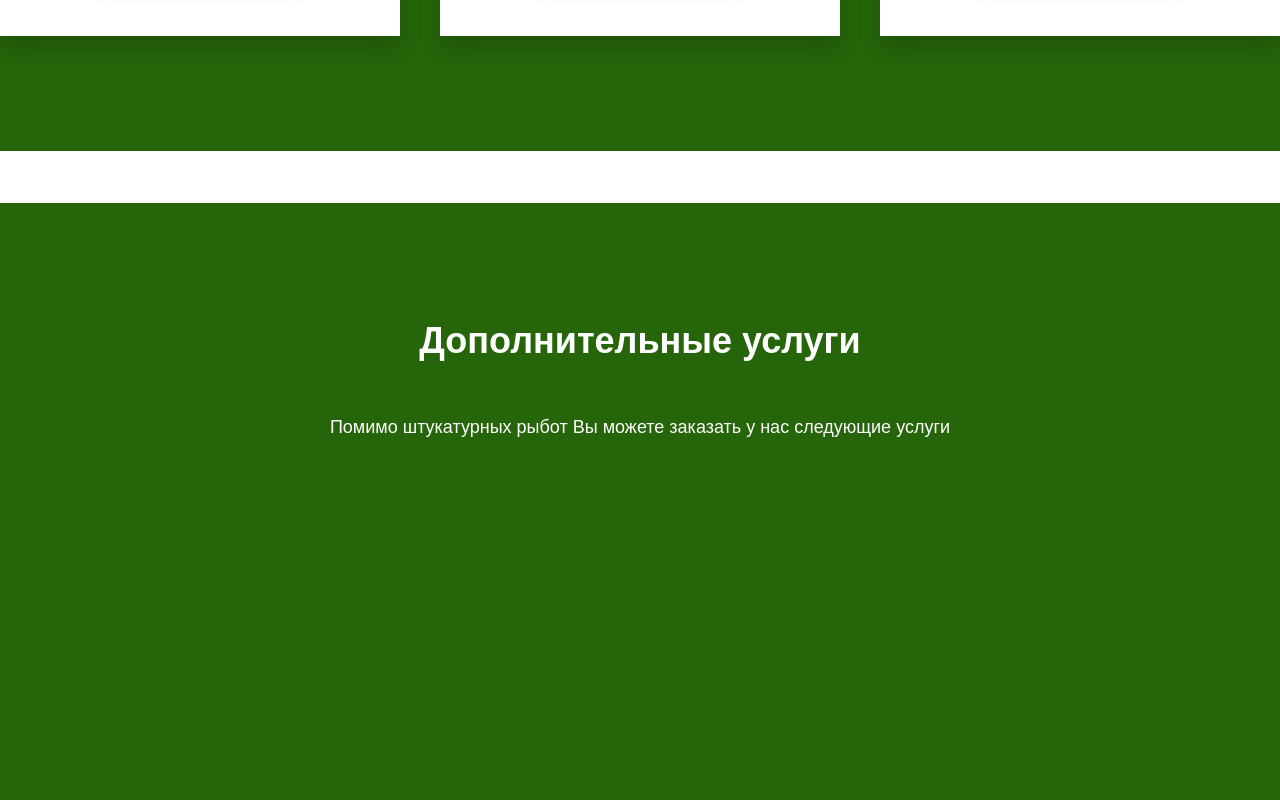
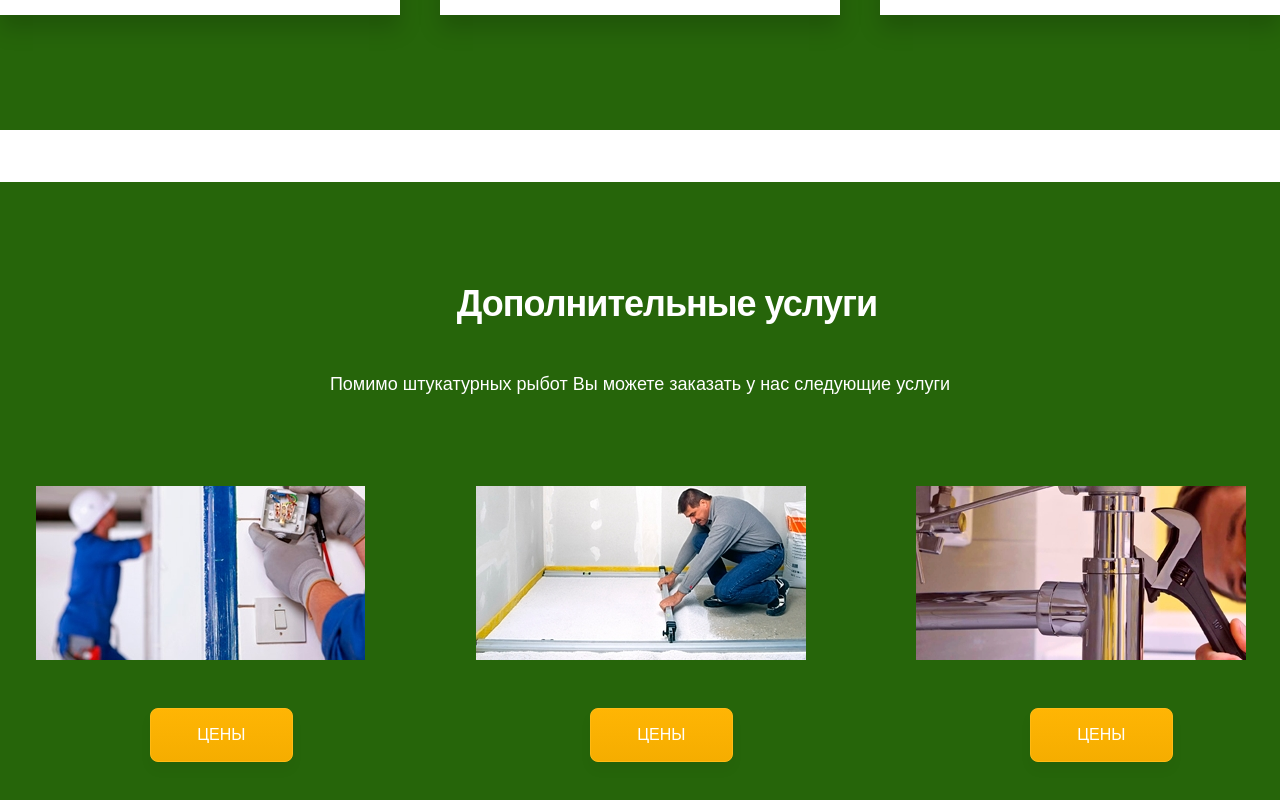
Before and after one commit to Ortex1488x/works_5, a plain HTML site: page src/index.html in a window 1280 px wide. Shown: the part 1002-1802 px from the top of the page. Drawn offline with Linux system fonts and the light colour scheme.

Commit message:
конец

```diff
--- a/src/index.html
+++ b/src/index.html
@@ -13,8 +13,8 @@
     <div class="container">
       <div class="hero">
         <div class="hero-text">
-          <h1 class="hero-text__title up">Цены</h1>
-          <h2 class="hero-text__subtitle down">Выберите вариант, который подходит Вам:</h2>
+          <h1 class="hero-text__title title">Цены</h1>
+          <h2 class="hero-text__subtitle title">Выберите вариант, который подходит Вам:</h2>
         </div>
       <div class="my-card">
         <div class="hero-card">
@@ -35,7 +35,7 @@
         <div class="hero-card">
           <div class="hero-card__item">
             <h2 class="card-item__title">Штукатурка под шпаклёвку</h2>
-            <img class="card-item__image" src="img/firstBlock/01.jpg" alt="картинка">
+            <img class="card-item__image" src="img/firstBlock/02.jpg" alt="картинка">
             <span class="card-item__price">от <b>530</b> руб/м2</span>
             <span class="card-item__info-card">
               <img class="card-item__mark" src="img/checked.png" alt="галочка"> Завоз материала и его подъём<br>
@@ -52,7 +52,7 @@
         <div class="hero-card">
           <div class="hero-card__item">
             <h2 class="card-item__title">Штукатурка под обои</h2>
-            <img class="card-item__image" src="img/firstBlock/01.jpg" alt="картинка">
+            <img class="card-item__image" src="img/firstBlock/03.jpg" alt="картинка">
             <span class="card-item__price">от <b>560</b> руб/м2</span>
             <span class="card-item__info-card">
               <img class="card-item__mark" src="img/checked.png" alt="галочка"> Завоз материала и его подъём<br>
@@ -77,11 +77,37 @@
 
 
   <section class="section">
-    <div class="container">
+    <div class="container services">
       <div class="hero-text">
-        <h1 class="hero-text__title up">Дополнительные услуги</h1>
-        <h2 class="hero-text__subtitle down">Помимо штукатурных рыбот Вы можете заказать у нас следующие услуги</h2>
+        <h1 class="hero-text__title services">Дополнительные услуги</h1>
+        <h2 class="hero-text__subtitle services">Помимо штукатурных рыбот Вы можете заказать у нас следующие услуги</h2>
       </div>
+
+      <div class="services-card">
+        <div class="services-card__item">
+          <div class="services-card__image">
+            <img src="img/twoBlock/01.jpg" alt="картинка">
+          </div>
+          <button class="services-button btn">цены</button>
+        </div>
+
+        <div class="services-card__item">
+          <div class="services-card__image">
+            <img src="img/twoBlock/02.jpg" alt="картинка">
+          </div>
+          <button class="services-button btn">цены</button>
+        </div>
+
+        <div class="services-card__item">
+          <div class="services-card__image">
+            <img src="img/twoBlock/03.jpg" alt="картинка">
+          </div>
+          <button class="services-button btn">цены</button>
+        </div>
+      </div>
+
+
+
     </div>
   </section>
 </body>
--- a/src/sass/style.sass
+++ b/src/sass/style.sass
@@ -3,27 +3,48 @@ body
   font-family: sans-serif
 .section
   max-width: 1920px
-  height: 1101px
+  height: 1080px;
   margin-top: 52px
   background-color: #26650a
 .container
   width: 1280px
   margin: auto
+  &.services
+    width: 1209px
+    margin: auto
+.btn
+  box-shadow: 0 8px 13px rgba(0, 0, 0, 0.04)
+  border-radius: 8px
+  border: 1px solid #ffba15
+  background-color: #ffb504
+  background-image: linear-gradient(to top, #f5ad00 0%, #ffb504 100%)
+  text-transform: uppercase
+  color: #ffffff
+
 .hero
   &-text
     text-align: center
     &__title
       font-size: 36px
       font-weight: 700
-      &.up
+      &.services
+        display: block;
+        margin-bottom: 53px;
+        padding-top: 104px;
+        letter-spacing: -1px;
+        margin-left: 54px;
+      &.title
         display: inline-flex
-        margin-top: 120px
-        margin-bottom: 59px
+        margin-top: 115px;
+        margin-bottom: 46px;
     &__subtitle
       font-size: 18px
       font-weight: 400
-      &.down
-        margin-bottom: 93px
+      &.title
+        margin-bottom: 90px;
+      &.services
+        display: inline-flex
+        margin-bottom: 93px;
   &-card
     width: 400px
     height: 660px
@@ -36,13 +57,15 @@ body
   &-item
     &__title
       text-align: center
-      margin-top: 50px
+      margin-top: 47px;
+      letter-spacing: -0.3px;
       margin-bottom: 33px
       font-size: 19px
       font-weight: 700
       color: #1a1820
     &__image
       margin-bottom: 31px
+      padding-left: 4px;
     &__price
       display: block
       margin-bottom: 24px
@@ -50,6 +73,7 @@ body
       font-weight: 700
       color: #1a1820
       text-align: center
+      letter-spacing: 0.6px;
       & b
         font-size: 30px
     &__info-card
@@ -59,10 +83,10 @@ body
       font-size: 18px
       font-weight: 400
       color: #1a1820
-      line-height: 29px
+      line-height: 30px
     &__mark
-      margin-bottom: 7px
-      margin-right: 14px
+      margin-bottom: 9px;
+      margin-right: 17px;
       text-align: center
     &__button
       display: flex
@@ -71,17 +95,24 @@ body
       bottom: 45px
       left: 50%
       transform: translateX(-50%)
-      box-shadow: 0 8px 13px rgba(0, 0, 0, 0.04)
-      border-radius: 8px
-      border: 1px solid #ffba15
-      background-color: #ffb504
-      background-image: linear-gradient(to top, #f5ad00 0%, #ffb504 100%)
-
       padding: 21px 59px
       font-size: 18px
       font-weight: 400
-      text-transform: uppercase
-      color: #fff
 .my-card
   display: flex
   justify-content: space-between
+.services
+  &-card
+    display: flex
+    justify-content: space-between
+    &__item
+      width: 329px
+      height: 291px
+      position: relative
+  &-button
+    position: absolute
+    right: 72px
+    bottom: 15px
+    padding: 17px 46px
+    font-size: 16px
+    font-weight: 70
```
Also changed, not shown: src/css/style.css, 1 other file.
